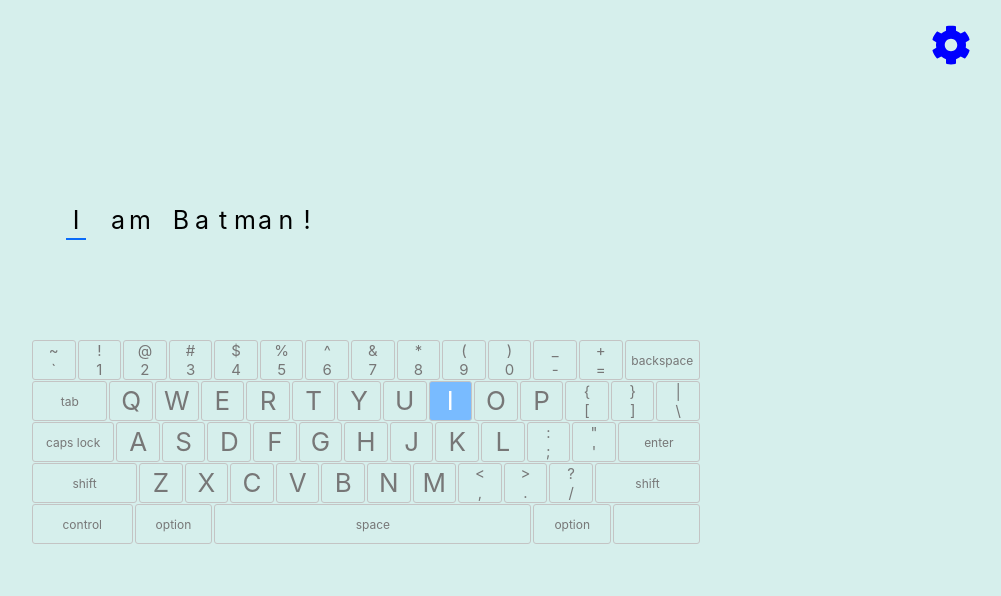
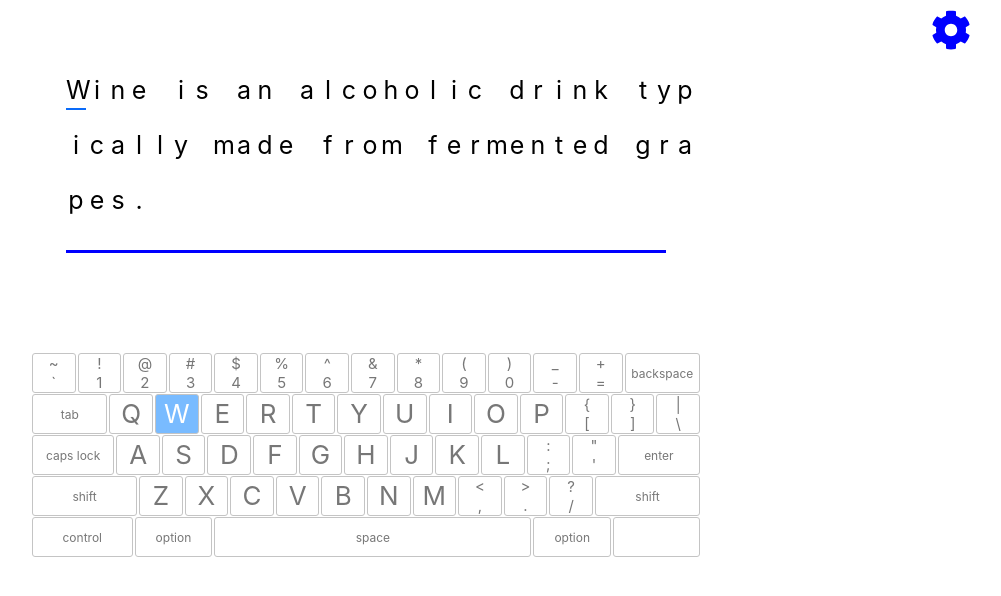
Before and after one commit to Kirill222/keyboard, a React (Create React App) app: page / in a window 1280 px wide. Shown: the top 596 px of the page, without its empty margins (274-1275 px from the left). Built offline with nearby package versions, Linux system fonts and the light colour scheme.

Commit message:
Start working on progressbar. Create component

```diff
--- a/src/App.js
+++ b/src/App.js
@@ -3,8 +3,9 @@ import Keyboard from './components/Keyboard/Keyboard'
 import Task from './components/Task/Task'
 import Header from './components/Header/Header'
 import { symbols } from './data/symbols'
+import Progressbar from './components/Progressbar/Progressbar'
 
-let task = 'I am Batman!'
+let task = 'Wine is an alcoholic drink typically made from fermented grapes.'
 let mapTask = task.split('').map((l) => {
   return { status: '', symbol: l }
 })
@@ -113,11 +114,13 @@ function App() {
     <div className='App' onClick={getFocusBackToInput}>
       <Header isMuted={isMuted} mute={muteHandler} />
       <Task task={task} current={currentIndex} />
+      <Progressbar />
       <Keyboard
         symbols={symbols}
         currentCharCode={currentCharCode}
         isCapital={isCapital}
       />
+
       <input
         className='secretinput'
         type='text'
@@ -128,7 +131,7 @@ function App() {
       <audio
         ref={audioRef}
         // controls
-        src='/audio/33.mp3'
+        src='/audio/key1.wav'
         className='audio'
       ></audio>
     </div>
--- a/src/components/Header/header.module.css
+++ b/src/components/Header/header.module.css
@@ -2,5 +2,5 @@
   display: flex;
   justify-content: flex-end;
 
-  padding: 25px;
+  padding: 10px 25px;
 }
--- /dev/null
+++ b/src/components/Progressbar/Progressbar.jsx
@@ -0,0 +1,11 @@
+import s from './progressbar.module.css'
+
+function Progressbar({ progress }) {
+  return (
+    <div className={s.progressbar}>
+      <div className={s.progress}></div>
+    </div>
+  )
+}
+
+export default Progressbar
--- /dev/null
+++ b/src/components/Progressbar/progressbar.module.css
@@ -0,0 +1,11 @@
+.progressbar {
+  max-width: 600px;
+  height: 3px;
+  margin: 30px auto;
+  background-color: blue;
+}
+
+.progress {
+  width: 0%;
+  height: 100%;
+}
--- a/src/components/Task/symbol.module.css
+++ b/src/components/Task/symbol.module.css
@@ -20,9 +20,9 @@
 }
 
 .hit {
-  background-color: #fff;
+  background-color: #e7fbd3;
 }
 
 .miss {
-  background-color: #f95;
+  background-color: #ffc0cb;
 }
--- a/src/components/Task/task.module.css
+++ b/src/components/Task/task.module.css
@@ -1,8 +1,8 @@
 .task {
   max-width: 600px;
   display: grid;
+  row-gap: 15px;
   grid-template-columns: repeat(30, 20px);
   column-gap: 1px;
   margin: 0 auto;
-  padding-top: 100px;
 }
--- a/src/index.css
+++ b/src/index.css
@@ -14,7 +14,7 @@ code {
 
 .App {
   min-height: 100vh;
-  background-color: #d6efec;
+  background-color: #fff;
 }
 
 .secretinput,
```
